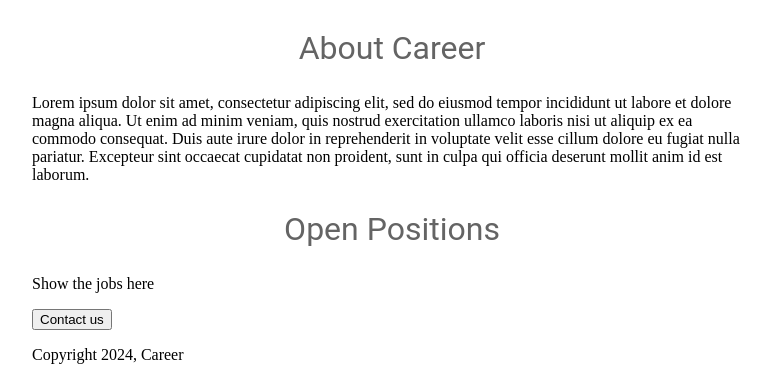
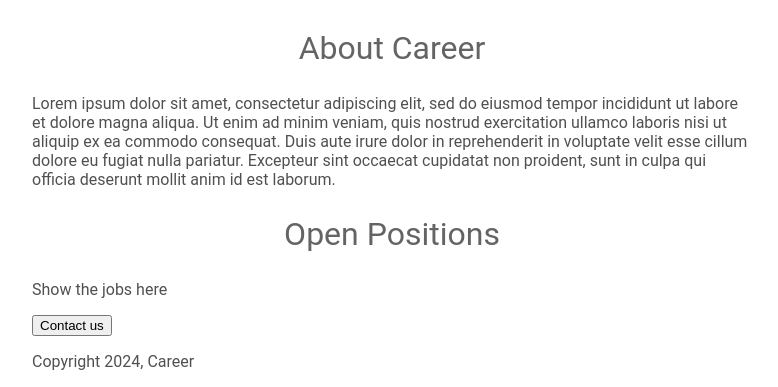
Before and after one commit to KrishnaBhaktha2006/career-website, a Flask app: template templates/index.html in a window 1280 px wide. Shown: the part 802-1189 px from the top of the page, without its empty margins (248-1026 px from the left). Before the commit the page ends 1166 px from the top, so only its background shows below. Run offline with Flask 3, Linux system fonts and the light colour scheme; the template is opened without the code that fills it, so the values that code supplies are empty.

Commit message:
Update index.html

```diff
--- a/templates/index.html
+++ b/templates/index.html
@@ -22,7 +22,7 @@
         text-align: center;
         font-weight:normal;
       }
-      .bodytext{
+      p{
         font-family: Roboto;
         color: rgb(80,80,80);
       }
```
